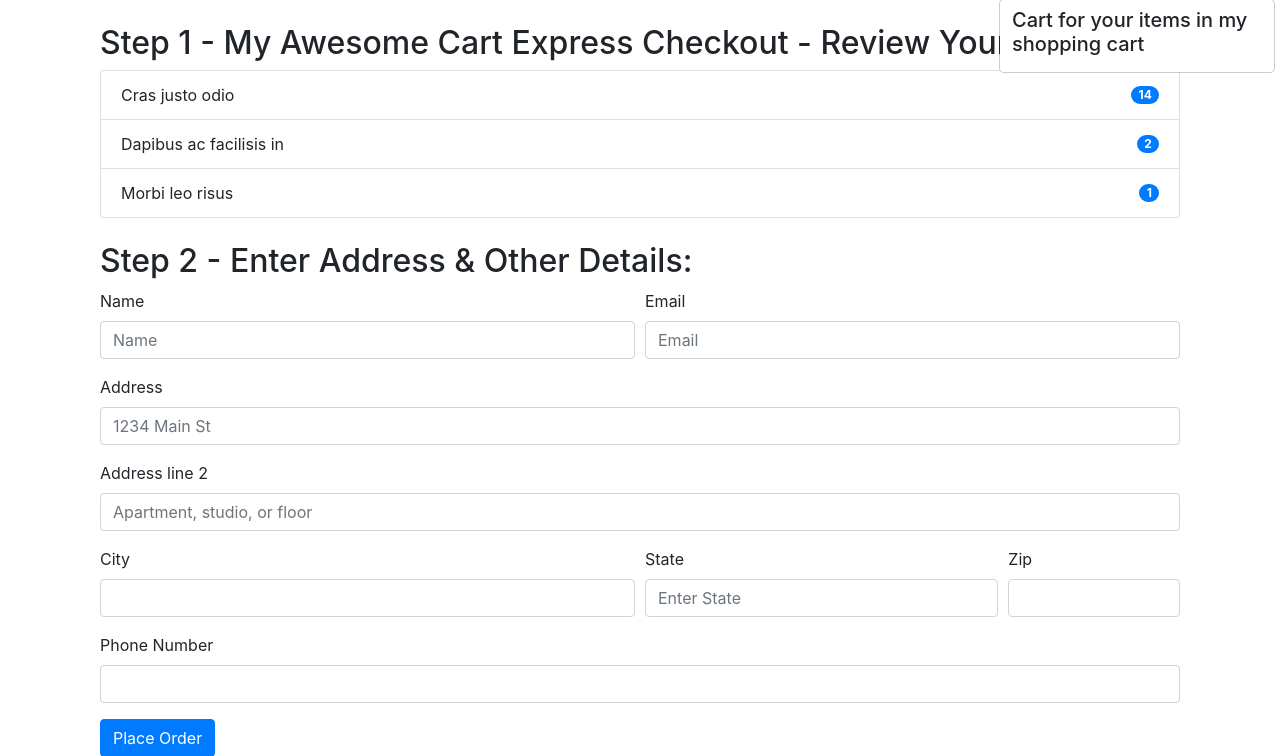
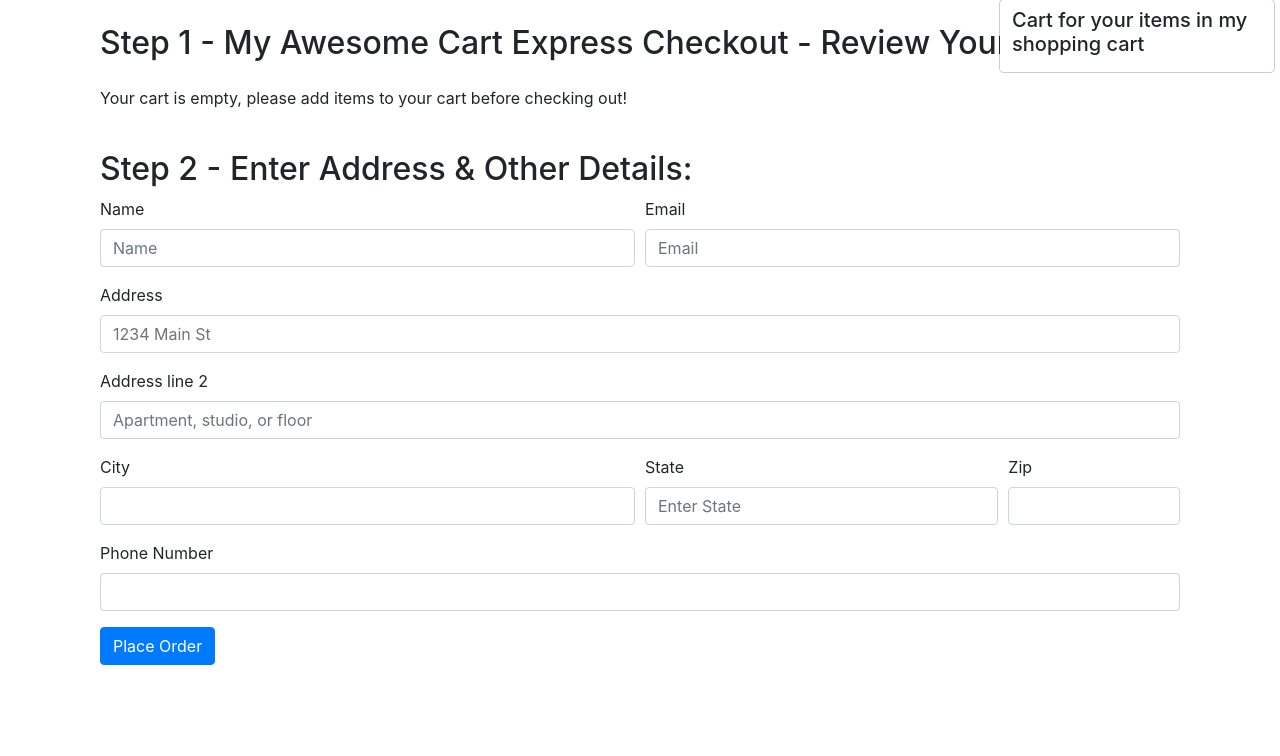
Before and after one commit to MdRizwan09/mac, a Django app: page /shop/checkout/ in a window 1280 px wide. Shown: the part 56-812 px from the top of the page. After the commit the page ends 721 px from the top, so only its background shows below. Run offline with Django 5.2, Linux system fonts and the light colour scheme; some libraries are stand-ins or nearby versions.

Commit message:
Adding Items On Checkout Page | Python Django Tutorials In Hindi #49

```diff
--- a/shop/templates/shop/basic.html
+++ b/shop/templates/shop/basic.html
@@ -79,7 +79,7 @@
             function getTotalItems(cart) {
                 let total = 0;
                 for (let key in cart) {
-                    total += cart[key];
+                    total += cart[key][0];
                 }
                 return total;
             }
@@ -95,10 +95,12 @@
                 var idstr = this.id.toString();
 
                 if (cart[idstr] != undefined){
-                    cart[idstr] = cart[idstr] + 1;
+                    qty = cart[idstr] + 1;
                 }
                 else {
-                    cart[idstr] = 1;
+                    qty = 1;
+                    name = document.getElementById('name'+idstr).innerHTML;
+                    cart[idstr] = [qty, name];
                 }
 
                 updateCart(cart);
@@ -118,7 +120,7 @@
                 var i = 1;
                 for( var item in cart ){
                     popStr = popStr + "<b>" + i + "</b>.";
-                    popStr = popStr + document.getElementById('name' + item).innerHTML.slice(0, 19) + "...  Qty: " + cart[item] + "<br>";
+                    popStr = popStr + document.getElementById('name' + item).innerHTML.slice(0, 19) + "...  Qty: " + cart[item][0] + "<br>";
                     i = i + 1;
                 }
                 popStr = popStr + "</div> <a href='/shop/checkout'><button class='btn btn-primary' id='checkout'>Checkout</button></a> <button class='btn btn-primary' onclick='clearCart()' id='clearCart'>Clear Cart</button>";
@@ -139,7 +141,7 @@
 
             function updateCart(cart){
                 for( var item in cart ){
-                    document.getElementById('div'+item).innerHTML = "<button id='minus" + item + "' class='btn btn-primary minus'>-</button> <span id='val" + item + "''>" + cart[item] + "</span> <button id='plus" + item + "' class='btn btn-primary plus'> + </button>";
+                    document.getElementById('div'+item).innerHTML = "<button id='minus" + item + "' class='btn btn-primary minus'>-</button> <span id='val" + item + "''>" + cart[item][0] + "</span> <button id='plus" + item + "' class='btn btn-primary plus'> + </button>";
                 }
 
                 localStorage.setItem('cart', JSON.stringify(cart))
@@ -153,16 +155,16 @@
             // If plus or minus button is clicked, change the cart as well as the display value
             $('.divpr').on("click", "button.minus", function(){
                 a = this.id.slice(7, );
-                cart['pr'+a] = cart['pr'+a] - 1;
-                cart['pr'+a] = Math.max(0, cart['pr'+a])
+                cart['pr'+a][0] = cart['pr'+a][0] - 1;
+                cart['pr'+a][0] = Math.max(0, cart['pr'+a][0])
                 document.getElementById('valpr'+a).innerHTML = cart['pr'+a];
                 updateCart(cart);
             });
 
             $('.divpr').on("click", "button.plus", function(){
                 a = this.id.slice(6, );
-                cart['pr'+a] = cart['pr'+a] + 1;
-                document.getElementById('valpr'+a).innerHTML = cart['pr'+a];
+                cart['pr'+a][0] = cart['pr'+a][0] + 1;
+                document.getElementById('valpr'+a).innerHTML = cart['pr'+a][0];
                 updateCart(cart);
             });
 
--- a/shop/templates/shop/checkout.html
+++ b/shop/templates/shop/checkout.html
@@ -4,20 +4,8 @@
   <div class="container">
       <div class="col my-4">
           <h2>Step 1 - My Awesome Cart Express Checkout - Review Your Cart Items</h2>
-          <div id="items">
-              <ul class="list-group">
-                  <li class="list-group-item d-flex justify-content-between align-items-center">
-                      Cras justo odio
-                      <span class="badge badge-primary badge-pill">14</span>
-                  </li>
-                  <li class="list-group-item d-flex justify-content-between align-items-center">
-                      Dapibus ac facilisis in
-                      <span class="badge badge-primary badge-pill">2</span>
-                  </li>
-                  <li class="list-group-item d-flex justify-content-between align-items-center">
-                      Morbi leo risus
-                      <span class="badge badge-primary badge-pill">1</span>
-                  </li>
+          <div class="my-4">
+              <ul class="list-group" id="items">
               </ul>
           </div>
       </div>
@@ -65,3 +53,43 @@
       </div>
   </div>
 {% endblock %}
+
+{% block js %}
+
+  <script>
+
+    // Find out the cart items from localStorage
+    if( localStorage.getItem('cart') == null){
+      var cart = {};
+    }
+    else {
+      cart = JSON.parse(localStorage.getItem('cart'));
+    }
+
+    console.log(cart);
+
+    var sum = 0;
+
+    if( $.isEmptyObject(cart) ){
+      // If object is empty
+      mystr = `<p>Your cart is empty, please add items to your cart before checking out!</p>`;
+      $('#items').append(mystr);
+    }
+    else{
+    for( item in cart ){
+      let name = cart[item][1];
+      let qty = cart[item][0];
+      sum = sum + qty;
+      mystr = `<li class="list-group-item d-flex justify-content-between align-items-center">
+                    ${name}
+                    <span class="badge badge-primary badge-pill">${qty}</span>
+                </li>`;
+      $('#items').append(mystr);
+    }
+  }
+
+  document.getElementById('cart').innerHTML = sum;
+
+  </script>
+
+{% endblock %}
```
